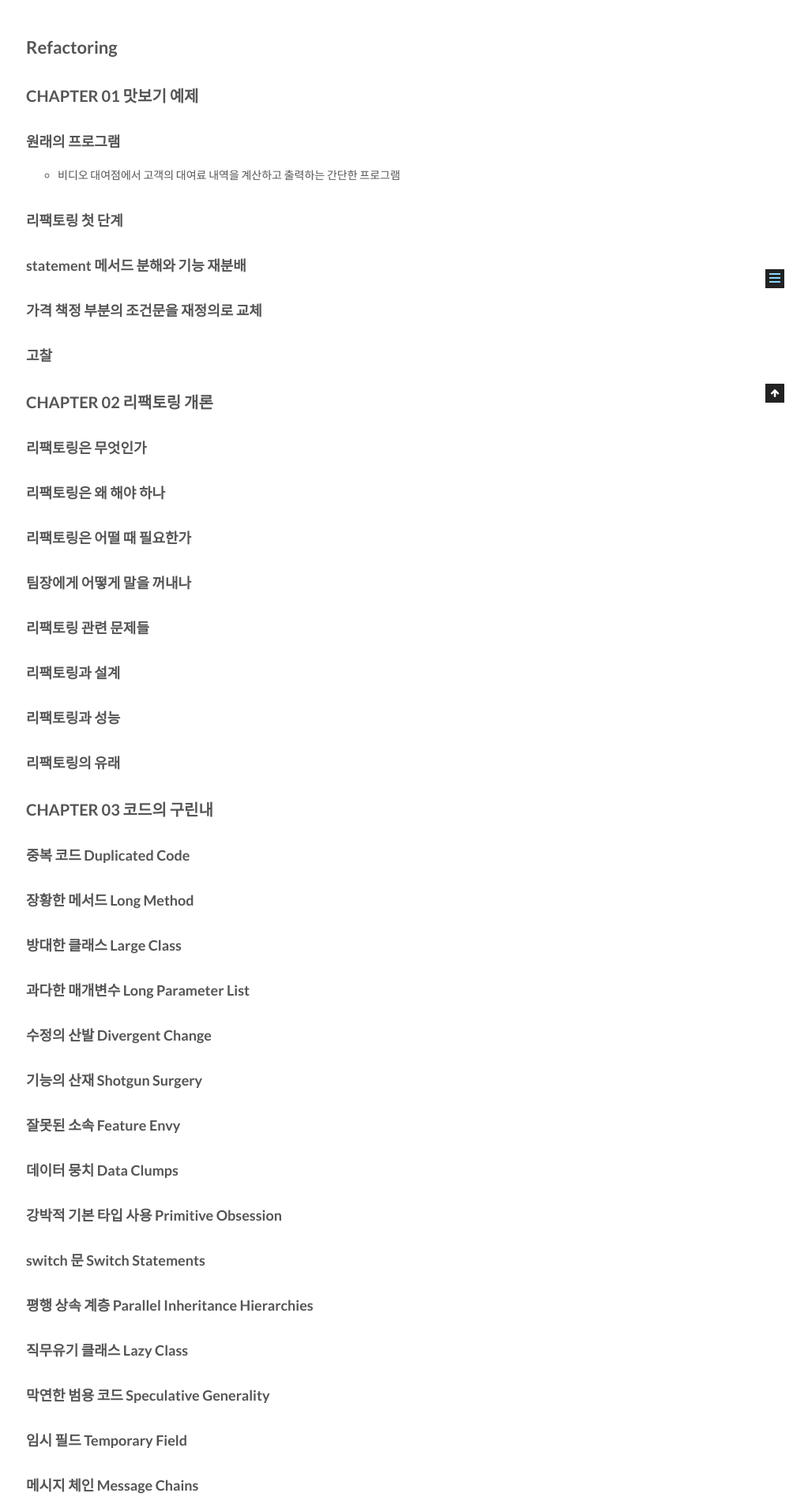
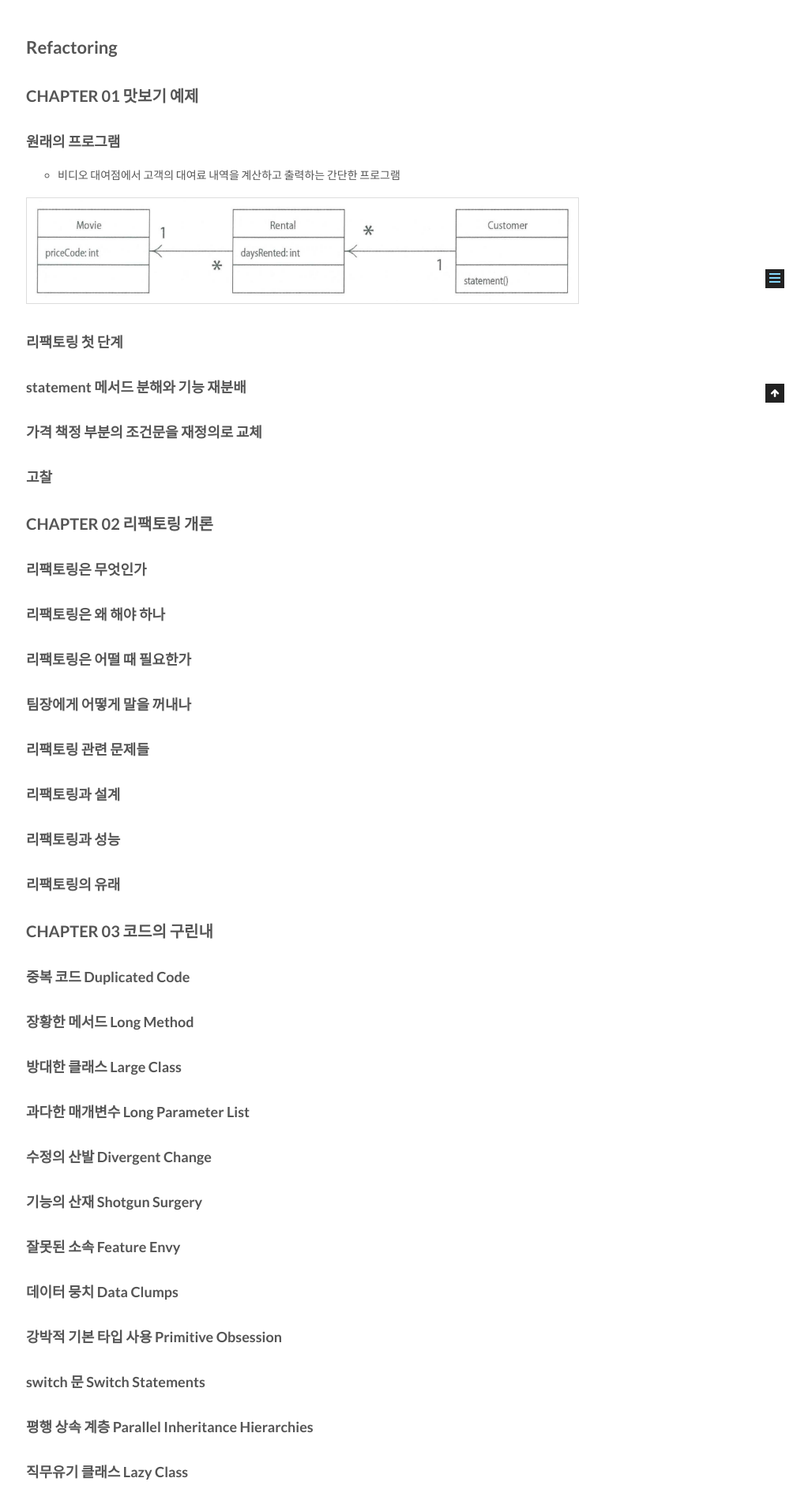
Before and after one commit to csj4032/csj4032.github.io, a Jekyll site: the page built from _posts/2018-04-16-Refactoring.md, in a window 1280 px wide. Shown: the part 490-2400 px from the top of the page at 79% size, without its empty margins (257-1280 px from the left). Built offline with Jekyll 4.4.1, drawn with Linux system fonts in a browser that asks for light colours; comment, search, counter and statistics services are not loaded.

Commit message:
리팩토링 포스팅 수정

```diff
--- a/_posts/2018-04-16-Refactoring.md
+++ b/_posts/2018-04-16-Refactoring.md
@@ -14,6 +14,8 @@ comments: true
 
 ### 원래의 프로그램
 * 비디오 대여점에서 고객의 대여료 내역을 계산하고 출력하는 간단한 프로그램
+
+![리팩토링 전 클래스 관계를 나타낸 다이어그램](/assets/images/books/컴퓨터공학/개발방법론/Refactoring/figure_1-1.png)
 
 ### 리팩토링 첫 단계
 
```
Also changed, not shown: assets/images/books/컴퓨터공학/개발방법론/Refactoring/figure_1-1.png (added).
